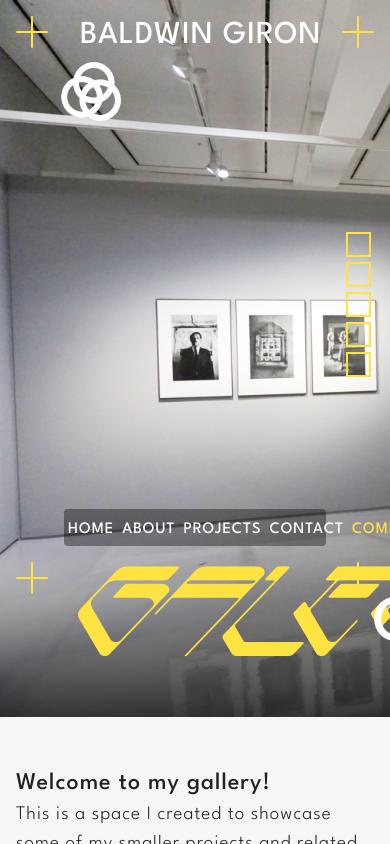
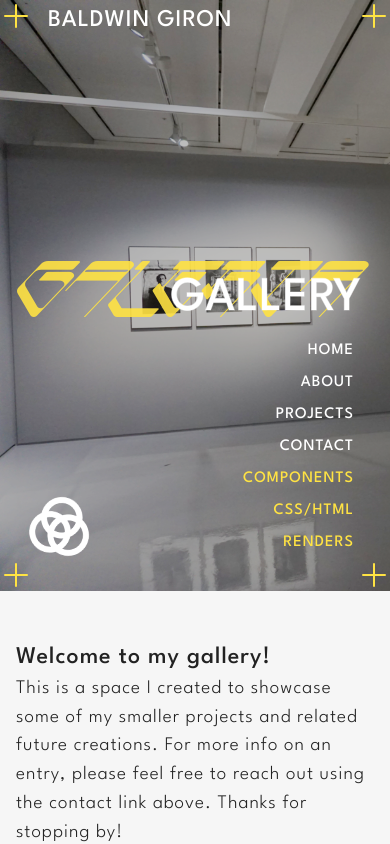
Before and after one commit to danielgiron/portfolio, a React (Create React App) app: page /gallery in a window 390 px wide. Built offline with nearby package versions, Linux system fonts and the light colour scheme.

Commit message:
Mobile styles updated

```diff
--- a/src/Components/CSS/DemoCard.css
+++ b/src/Components/CSS/DemoCard.css
@@ -176,3 +176,101 @@
 #View3 {
   padding: 1rem;
 }
+
+/*/ /////////////////////////////////////////////////////////////// Mobile Styles */
+
+@media (max-width: 1024px) {
+  .DemoCard {
+    grid-template-rows: 30px auto;
+    max-width: 100%;
+    margin: 0;
+    margin-bottom: 1rem;
+  }
+
+  .DemoCard .Controls button {
+    border: 1px solid #808080;
+    border-bottom: none !important;
+  }
+
+  .DemoCard .Controls button:first-child {
+    border-right: none;
+  }
+
+  .DemoCard .Controls button:nth-child(2) {
+    border-left: none;
+    border-right: none;
+  }
+
+  .DemoCard .Controls button:hover {
+    border: 1px solid #808080;
+    border-bottom: none !important;
+  }
+
+  .DemoCard .Controls button:first-child:hover {
+    border-right: none;
+  }
+
+  .DemoCard .Controls button:nth-child(2):hover {
+    border-left: none;
+    border-right: none;
+  }
+
+  .DemoCard .ViewContainer {
+    border: 1px solid #808080;
+    border-left: none;
+    border-right: none;
+    border-bottom-left-radius: 0rem;
+    border-bottom-right-radius: 0rem;
+    border-top-left-radius: 0rem;
+  }
+
+  .DemoCard .Tags {
+    padding: 0.25rem;
+  }
+
+  /*/////////////////////////////////////// First View */
+
+  #View1 img {
+    opacity: 0.65;
+  }
+
+  #View1 .TextContainer {
+    background: linear-gradient(
+      to right,
+      rgba(255, 255, 255, 0) 0%,
+      rgb(250, 250, 250) 40%
+    );
+  }
+
+  #View1 .TextContainer .ViewTitle:after {
+    display: none;
+  }
+
+  #View1 .TextContainer .ViewTitle,
+  #View1 .TextContainer .ViewBody {
+    padding-left: 0.25rem;
+    color: rgb(47, 47, 47);
+    background: linear-gradient(
+      to left,
+      rgba(255, 255, 255, 0) 0%,
+      rgb(250, 250, 250) 40%
+    );
+  }
+  /*/ ////////////////////////////////////// Second View */
+
+  #View2 .Thumbnails {
+    align-items: center;
+    height: 150px;
+    width: 100%;
+  }
+
+  #View2 .Thumbnails img {
+    max-width: calc(33% - 0.67rem);
+  }
+
+  /*/ ////////////////////////////////////// Third View */
+
+  #View3 {
+    padding: 1rem;
+  }
+}
--- a/src/Components/CSS/GalleryHero.css
+++ b/src/Components/CSS/GalleryHero.css
@@ -145,6 +145,7 @@
     rgba(0, 0, 0, 0.7) 100%
   );
   z-index: 4;
+  pointer-events: none;
 }
 
 .Gallery .Cover .Display {
@@ -205,3 +206,73 @@
   text-transform: uppercase;
   font-family: LeagueSpartanMedium;
 }
+
+@media (max-width: 1024px) {
+  .Gallery .Cover {
+    background-image: url("../../media//gallery/images/galleryPhoto.png");
+    height: 70vh;
+    min-height: unset;
+  }
+
+  .Gallery .GridDecoration {
+    height: 100%;
+    grid-template-columns: 2rem 1fr 2rem;
+    grid-template-rows: 2rem 1fr 2rem;
+    background-color: rgba(0, 0, 0, 0.262);
+  }
+
+  #Cell1,
+  #Cell3,
+  #Cell7,
+  #Cell9 {
+    margin: 0.25rem;
+  }
+
+  #Cell5 img#Logo {
+    position: absolute;
+    top: unset;
+    bottom: 0;
+    left: 0;
+    width: 60px;
+    height: 60px;
+    margin: 0rem;
+  }
+
+  #Cell5 img#Logo:hover {
+    -webkit-filter: none;
+    filter: none;
+  }
+
+  #Cell2 .MyName {
+    font-size: 1.5rem;
+  }
+
+  #Cell6 .Boxes {
+    display: none;
+  }
+
+  .Gallery .Cover header {
+    top: 50%;
+    transform: translateX(-50%) translateY(-50%);
+    width: calc(100vw - 0rem);
+    padding: 0;
+    background: unset;
+    z-index: 10;
+  }
+
+  .Gallery .Cover .Display {
+    font-size: 5rem;
+    opacity: 0.9;
+  }
+
+  .Gallery .Cover .Title {
+    font-size: 3rem !important;
+  }
+
+  .Gallery nav {
+    flex-direction: column;
+    align-items: flex-end;
+    width: 100%;
+    background-color: unset;
+  }
+}
--- a/src/Components/CSS/GalleryTopNav.css
+++ b/src/Components/CSS/GalleryTopNav.css
@@ -45,13 +45,13 @@
   max-height: 40px;
 }
 
-.Gallery #GalleryTopNav nav span,
+/* .Gallery #GalleryTopNav nav span, */
 .Gallery #GalleryTopNav nav a {
   position: relative;
   cursor: pointer;
 }
 
-.Gallery #GalleryTopNav nav span::after,
+/* .Gallery #GalleryTopNav nav span::after, */
 .Gallery #GalleryTopNav nav a::after {
   content: "";
   position: absolute;
@@ -63,11 +63,20 @@
   transition: all 200ms;
 }
 
-.Gallery #GalleryTopNav nav span:hover::after,
+/* .Gallery #GalleryTopNav nav span:hover::after, */
 .Gallery #GalleryTopNav nav a:hover::after {
   width: 100%;
 }
 
-.Gallery #GalleryTopNav nav .Here span {
+.Gallery #GalleryTopNav nav .Here a {
   color: var(--main-color);
+  font-family: LeagueSpartanLight;
 }
+
+/*///////////////////////////////////// Mobile View  */
+
+@media (max-width: 1024px) {
+  .Gallery #GalleryTopNav {
+    display: none;
+  }
+}
--- a/src/Components/JS/DemoCard.js
+++ b/src/Components/JS/DemoCard.js
@@ -1,7 +1,5 @@
 import React, { useState } from "react";
 import "../CSS/DemoCard.css";
-
-// import D4 from "../../media/gallery/images/D4.png";
 
 function DemoCard(props) {
   const { v1Title, v1Body, v2Title, v2Body, images, tags } = props;
@@ -13,6 +11,7 @@ function DemoCard(props) {
         src={img}
         key={index}
         alt={`Thumbnail ${index}`}
+        // open expanded image in new tab
         onClick={() => {
           window.open(img);
         }}
--- a/src/Components/JS/GalleryTopNav.js
+++ b/src/Components/JS/GalleryTopNav.js
@@ -33,27 +33,27 @@ function GalleryTopNav(props) {
           <a href="https://www.baldwingiron.com/contact">Contact</a>
         </div>
         <div className="Here">
-          <span
+          <a
             onClick={() => {
               scrollToSection(RenderSection);
             }}
           >
             Renders
-          </span>
-          <span
+          </a>
+          <a
             onClick={() => {
               scrollToSection(CssHtmlSection);
             }}
           >
             CSS/HTML
-          </span>
-          <span
+          </a>
+          <a
             onClick={() => {
               scrollToSection(ComponentsSection);
             }}
           >
             Components
-          </span>
+          </a>
         </div>
       </nav>
     </div>
--- a/src/Pages/CSS/Gallery.css
+++ b/src/Pages/CSS/Gallery.css
@@ -95,4 +95,42 @@ a:active {
   font-size: 1rem;
   font-family: LeagueSpartanLight;
   color: #222;
+  text-align: center;
 }
+
+@media (max-width: 1024px) {
+  .Gallery section {
+    position: relative;
+    width: 100%;
+
+    margin-bottom: 1rem;
+    display: flex;
+    flex-direction: column;
+    align-items: center;
+  }
+
+  .Gallery section h2 {
+    position: relative;
+    top: unset;
+    left: unset;
+    transform: none;
+
+    width: 100%;
+    padding-top: 0.45rem;
+    padding-left: 1rem;
+    margin-bottom: 1rem;
+
+    color: #6b6b6b;
+    font-size: 2rem;
+    text-align: left;
+
+    opacity: 1;
+    border-top: 1px solid #ffffff;
+    background: linear-gradient(
+      to left,
+      rgba(255, 255, 255, 0) 0%,
+      rgb(250, 250, 250) 40%
+    );
+    /* border: 1px solid #222; */
+  }
+}
```
